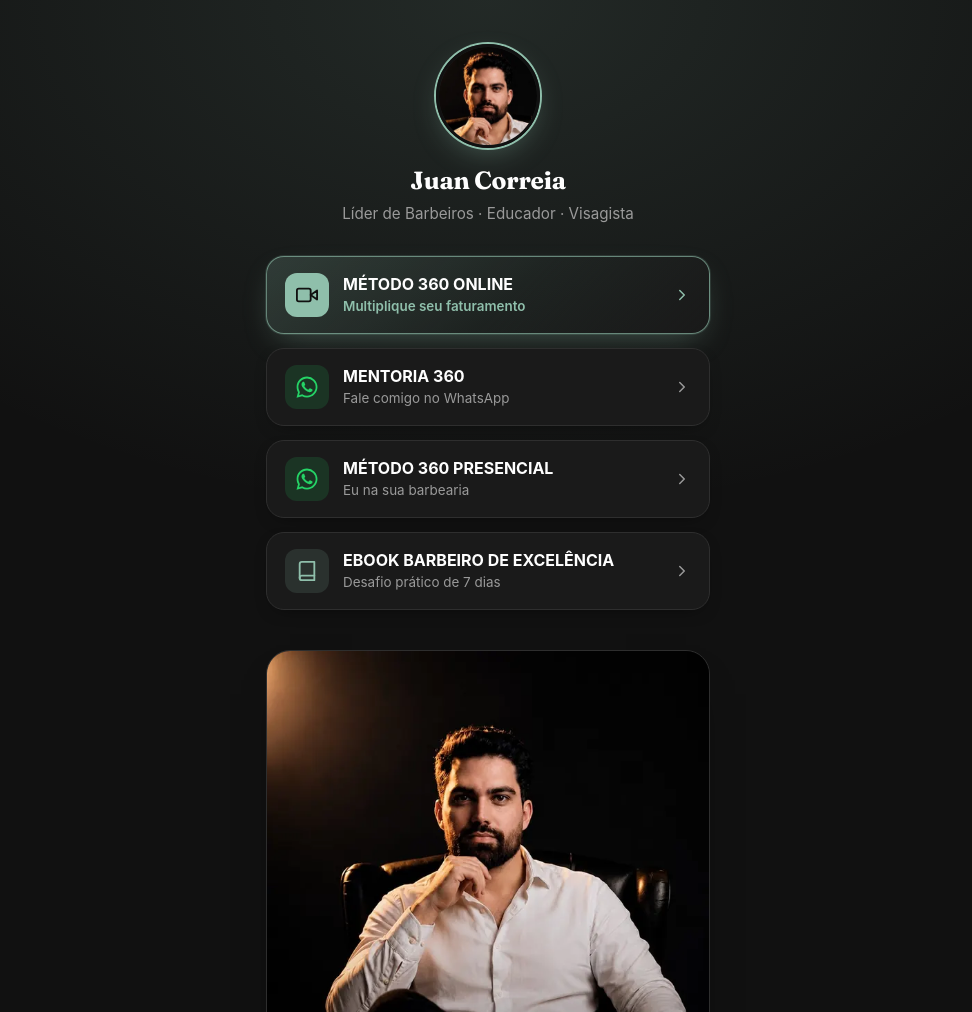
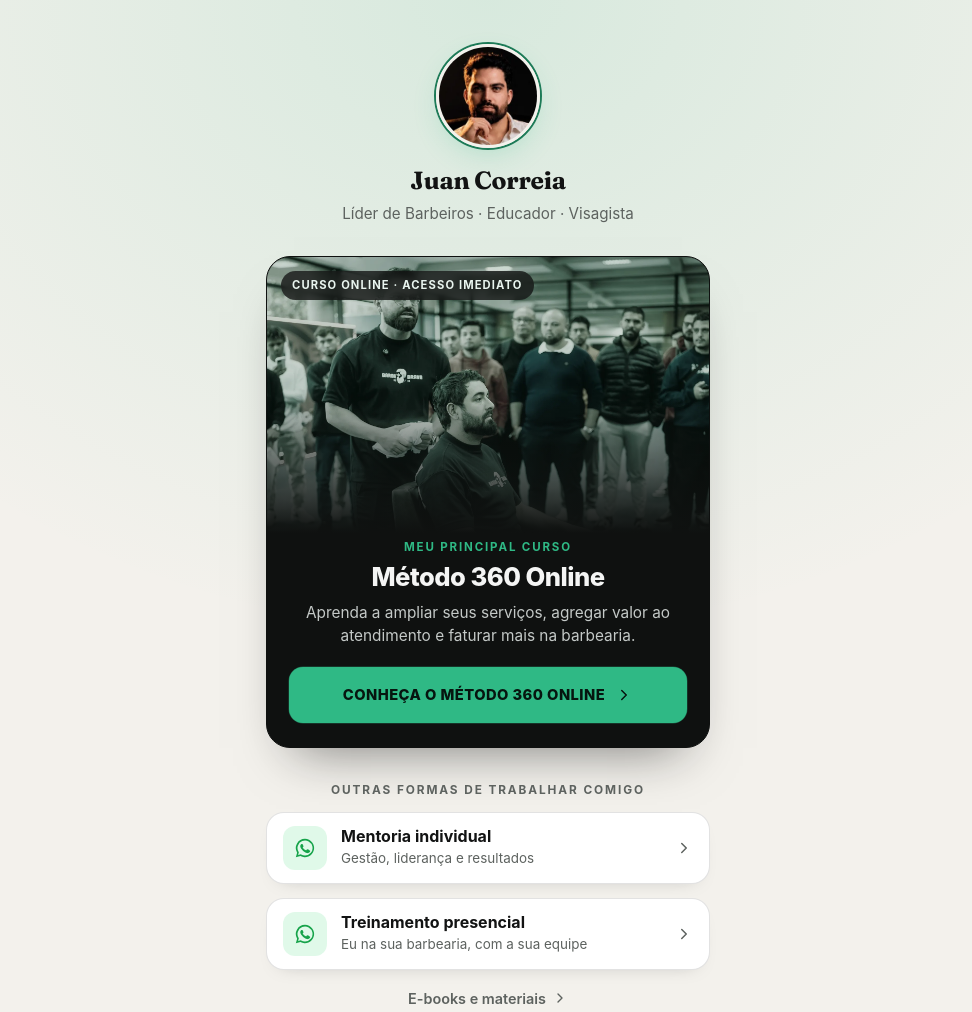
Before and after one commit to ojuancorreia/barbeiro-excelenci, a plain HTML site: page index.html in a window 1280 px wide. Shown: the top 1012 px of the page, without its empty margins (152-1124 px from the left). Drawn offline with Linux system fonts and the light colour scheme.

Commit message:
Home: fundo claro e Método 360 Online como botão principal
Co-Authored-By: Claude Opus 5.5 <noreply@anthropic.com>
Claude-Session: https://claude.ai/code/session_01WWcK8hP1MXFJMq2hsxwJ5a

```diff
--- a/index.html
+++ b/index.html
@@ -5,13 +5,14 @@
 <meta name="viewport" content="width=device-width, initial-scale=1, viewport-fit=cover">
 <title>Juan Correia — Links</title>
 <meta name="description" content="Mentoria 360, Método 360 Online, Método 360 Presencial e eBook Barbeiro de Excelência com Juan Correia.">
-<meta name="theme-color" content="#111111">
+<meta name="theme-color" content="#f3f1ec">
 <meta property="og:title" content="Juan Correia">
 <meta property="og:description" content="Atendimento, vendas e serviços para barbeiros.">
 <meta property="og:image" content="https://www.juancorreia.com.br/img/juan-og.jpg">
 <meta property="og:image:width" content="640">
 <meta property="og:image:height" content="800">
-<link rel="preload" as="image" href="/img/juan-avatar.webp" type="image/webp" fetchpriority="high">
+<link rel="preload" as="image" href="/img/juan-avatar.webp" type="image/webp">
+<link rel="preload" as="image" href="/img/juan-turma-hero.webp" type="image/webp" fetchpriority="high">
 <link rel="preload" as="font" href="/fonts/fraunces-700-nome.woff2" type="font/woff2" crossorigin>
 <style>
   /* Fraunces 700 recortada só com as letras de "Juan Correia" (3,5 KB, hospedada no site) */
@@ -21,15 +22,15 @@
     unicode-range:U+20,U+43,U+4A,U+61,U+65,U+69,U+6E-6F,U+72,U+75;
   }
   :root{
-    --bg:#111111;
-    --card:#1a1a1a;
-    --card-hover:#212121;
-    --accent:#8FBFAB;
-    --accent-soft:rgba(143,191,171,.14);
-    --accent-glow:rgba(143,191,171,.40);
-    --ink:#FEFEFE;
-    --muted:#9a9a9a;
-    --line:#2e2e2e;
+    --bg:#f3f1ec;
+    --card:#ffffff;
+    --card-hover:#fbfaf7;
+    --accent:#1d7a57;
+    --accent-soft:rgba(47,185,133,.14);
+    --accent-glow:rgba(47,185,133,.30);
+    --ink:#121313;
+    --muted:#5d625f;
+    --line:rgba(18,19,19,.12);
     --radius:18px;
   }
   *{box-sizing:border-box}
@@ -75,10 +76,10 @@
     background:var(--card);
     border:1px solid var(--line);
     border-radius:var(--radius);
-    box-shadow:0 6px 18px -10px rgba(0,0,0,.7);
+    box-shadow:0 6px 18px -14px rgba(18,19,19,.35);
     transition:transform .18s ease, background .18s ease, border-color .18s ease, box-shadow .18s ease;
   }
-  .link:hover{transform:translateY(-2px); background:var(--card-hover); border-color:#3d3d3d}
+  .link:hover{transform:translateY(-2px); background:var(--card-hover); border-color:rgba(18,19,19,.22)}
   .link:active{transform:scale(.985)}
   .link:focus-visible{outline:3px solid var(--accent); outline-offset:3px}
   .link .ico{
@@ -105,8 +106,30 @@
   .link.featured .arrow{color:var(--accent)}
 
   /* WhatsApp */
-  .link.whats .ico{background:rgba(37,211,102,.14); color:#25D366}
+  .link.whats .ico{background:rgba(37,211,102,.14); color:#16a34a}
 
+  /* ---------- destaque principal ---------- */
+  .hero-card{display:block;background:#0f1110;color:#f4f5f4;border:1px solid #0f1110;border-radius:24px;overflow:hidden;box-shadow:0 28px 50px -28px rgba(18,19,19,.55);transition:transform .2s ease,box-shadow .2s ease}
+  .hero-card:hover{transform:translateY(-3px);box-shadow:0 34px 60px -28px rgba(18,19,19,.65)}
+  .hero-card:focus-visible{outline:3px solid #2fb985;outline-offset:4px}
+  .hero-img{position:relative}
+  .hero-img img{width:100%;aspect-ratio:16/10;object-fit:cover;object-position:50% 10%}
+  .hero-img:after{content:"";position:absolute;inset:0;background:linear-gradient(180deg,rgba(15,17,16,0) 50%,#0f1110 100%)}
+  .badge{position:absolute;z-index:2;top:14px;left:14px;background:rgba(17,17,17,.75);backdrop-filter:blur(6px);-webkit-backdrop-filter:blur(6px);color:#e9f5ef;font-size:.7rem;font-weight:700;letter-spacing:.1em;text-transform:uppercase;padding:6px 11px;border-radius:999px}
+  .hero-body{padding:6px 22px 24px;text-align:center}
+  .kicker{display:block;font-size:.72rem;font-weight:700;letter-spacing:.16em;text-transform:uppercase;color:#2fb985;margin-bottom:6px}
+  .hero-body h2{font-size:1.6rem;font-weight:800;line-height:1.1;margin:0 0 10px;letter-spacing:-.02em}
+  .hero-body p{margin:0 0 20px;color:#c4c9c7;font-size:.96rem}
+  .hero-card .kicker{color:#2fb985}
+  .cta{display:flex;align-items:center;justify-content:center;gap:10px;background:#2fb985;color:#06150f;font-weight:800;font-size:clamp(.78rem,3.6vw,.92rem);letter-spacing:.03em;text-transform:uppercase;white-space:nowrap;padding:17px 14px;border-radius:14px;animation:pulse 2.6s ease-in-out infinite}
+  .cta .arrow{color:#06150f;width:18px;height:18px}
+  @keyframes pulse{0%,100%{box-shadow:0 0 0 0 rgba(47,185,133,.45)}50%{box-shadow:0 0 0 10px rgba(47,185,133,0)}}
+  .section-label{margin:34px 0 12px;text-align:center;font-size:.74rem;font-weight:700;letter-spacing:.16em;text-transform:uppercase;color:var(--muted)}
+  .links .link{min-height:66px;padding:13px 16px;background:var(--card);box-shadow:0 8px 20px -16px rgba(18,19,19,.35)}
+  .links .link:hover{background:var(--card-hover);border-color:rgba(18,19,19,.22)}
+  .minor{display:flex;align-items:center;justify-content:center;gap:6px;margin-top:18px;color:var(--muted);font-size:.9rem;font-weight:600}
+  .minor .arrow{width:16px;height:16px}
+  .minor:hover{color:var(--ink)}
   /* ---------- sobre ---------- */
   .about{
     margin-top:40px;
@@ -115,7 +138,7 @@
     border-radius:24px;
     overflow:hidden;
     text-align:center;
-    box-shadow:0 20px 40px -24px rgba(0,0,0,.8);
+    box-shadow:0 20px 40px -26px rgba(18,19,19,.35);
   }
   .about img{width:100%; aspect-ratio:4/5; object-fit:cover; object-position:center 25%}
   .about .body{padding:22px 22px 26px}
@@ -128,12 +151,12 @@
   .tags{display:flex; flex-wrap:wrap; justify-content:center; gap:6px; margin-top:16px}
   .tags span{
     font-size:.74rem; font-weight:600; color:var(--accent);
-    border:1px solid rgba(143,191,171,.45); border-radius:100px; padding:4px 11px;
+    border:1px solid rgba(29,122,87,.35); border-radius:100px; padding:4px 11px;
   }
 
-  footer{text-align:center; margin-top:34px; color:#666; font-size:.8rem}
+  footer{text-align:center; margin-top:34px; color:#7a7f7c; font-size:.8rem}
 
-  @media (prefers-reduced-motion:reduce){ *{transition:none!important} }
+  @media (prefers-reduced-motion:reduce){ *{transition:none!important} .cta{animation:none} }
 </style>
 </head>
 <body>
@@ -145,36 +168,37 @@
     <p>Líder de Barbeiros · Educador · Visagista</p>
   </header>
 
+  <a class="hero-card" href="/360pratico/" aria-label="Conheça o Método 360 Online">
+    <div class="hero-img">
+      <img src="/img/juan-turma-hero.webp" width="1717" height="1249" alt="Juan Correia conduzindo um treinamento para barbeiros" fetchpriority="high">
+      <span class="badge">Curso online · Acesso imediato</span>
+    </div>
+    <div class="hero-body">
+      <span class="kicker">Meu principal curso</span>
+      <h2>Método 360 Online</h2>
+      <p>Aprenda a ampliar seus serviços, agregar valor ao atendimento e faturar mais na barbearia.</p>
+      <span class="cta">Conheça o Método 360 Online <svg class="arrow" viewBox="0 0 24 24" fill="none" stroke="currentColor" stroke-width="2" stroke-linecap="round" stroke-linejoin="round" aria-hidden="true"><path d="M9 18l6-6-6-6"/></svg></span>
+    </div>
+  </a>
+
+  <p class="section-label">Outras formas de trabalhar comigo</p>
   <ul class="links">
     <li>
-      <a class="link featured" href="/360pratico/">
-        <span class="ico"><svg viewBox="0 0 24 24" fill="none" stroke="currentColor" stroke-width="2" stroke-linecap="round" stroke-linejoin="round" aria-hidden="true"><polygon points="23 7 16 12 23 17 23 7"/><rect x="1" y="5" width="15" height="14" rx="2"/></svg></span>
-        <span class="txt"><strong>MÉTODO 360 ONLINE</strong><small>Multiplique seu faturamento</small></span>
+      <a class="link whats" href="https://wa.me/5541991860404?text=Ol%C3%A1%20Juan%21%20Vim%20pelo%20Instagram%20e%20tenho%20interesse%20na%20Mentoria%20360.%20Quero%20saber%20como%20funciona%20e%20como%20fa%C3%A7o%20para%20entrar.">
+        <span class="ico"><svg viewBox="0 0 24 24" fill="currentColor" aria-hidden="true"><path d="M12 2a10 10 0 0 0-8.6 15.1L2 22l5-1.3A10 10 0 1 0 12 2zm0 18.2a8.2 8.2 0 0 1-4.2-1.2l-.3-.2-3 .8.8-2.9-.2-.3A8.2 8.2 0 1 1 12 20.2zm4.5-6.1c-.2-.1-1.5-.7-1.7-.8-.2-.1-.4-.1-.6.1l-.8 1c-.1.2-.3.2-.5.1a6.7 6.7 0 0 1-3.3-2.9c-.2-.4.2-.4.7-1.3.1-.2 0-.3 0-.4l-.8-1.8c-.2-.5-.4-.4-.6-.4h-.5a1 1 0 0 0-.7.3 3 3 0 0 0-.9 2.2 5.2 5.2 0 0 0 1.1 2.7 11.8 11.8 0 0 0 4.5 4c1.7.7 2.3.8 3.2.6a2.7 2.7 0 0 0 1.8-1.3 2.2 2.2 0 0 0 .2-1.3c-.1-.1-.3-.2-.5-.3z"/></svg></span>
+        <span class="txt"><strong>Mentoria individual</strong><small>Gestão, liderança e resultados</small></span>
         <svg class="arrow" viewBox="0 0 24 24" fill="none" stroke="currentColor" stroke-width="2" stroke-linecap="round" stroke-linejoin="round" aria-hidden="true"><path d="M9 18l6-6-6-6"/></svg>
       </a>
     </li>
     <li>
-      <a class="link whats" href="https://wa.me/5541991860404?text=Ol%C3%A1%20Juan%21%20Vim%20pelo%20Instagram%20e%20tenho%20interesse%20na%20Mentoria%20360.%20Quero%20saber%20como%20funciona%20e%20como%20fa%C3%A7o%20para%20entrar." target="_blank" rel="noopener">
-        <span class="ico"><svg viewBox="0 0 24 24" fill="currentColor" aria-hidden="true"><path d="M17.47 14.38c-.3-.15-1.76-.87-2.03-.97-.27-.1-.47-.15-.67.15-.2.3-.77.97-.94 1.17-.17.2-.35.22-.64.07-.3-.15-1.26-.46-2.4-1.48-.89-.79-1.49-1.77-1.66-2.07-.17-.3-.02-.46.13-.61.13-.13.3-.35.45-.52.15-.17.2-.3.3-.5.1-.2.05-.37-.02-.52-.08-.15-.67-1.62-.92-2.22-.24-.58-.49-.5-.67-.51h-.57c-.2 0-.52.07-.79.37-.27.3-1.04 1.02-1.04 2.48s1.07 2.88 1.21 3.08c.15.2 2.1 3.2 5.08 4.49.71.31 1.26.49 1.69.63.71.23 1.36.2 1.87.12.57-.09 1.76-.72 2.01-1.41.25-.69.25-1.29.17-1.41-.07-.12-.27-.2-.57-.35zM12.05 21.5h-.01a9.44 9.44 0 0 1-4.81-1.32l-.35-.21-3.57.94.95-3.48-.23-.36a9.43 9.43 0 0 1-1.45-5.03c0-5.2 4.24-9.44 9.46-9.44a9.4 9.4 0 0 1 6.68 2.77 9.38 9.38 0 0 1 2.77 6.68c0 5.21-4.24 9.45-9.44 9.45zm8.04-17.49A11.3 11.3 0 0 0 12.05.68C5.78.68.68 5.78.68 12.04c0 2 .52 3.96 1.52 5.68L.58 23.62l6.04-1.58a11.33 11.33 0 0 0 5.42 1.38h.01c6.26 0 11.36-5.1 11.36-11.36 0-3.04-1.18-5.89-3.32-8.04z"/></svg></span>
-        <span class="txt"><strong>MENTORIA 360</strong><small>Fale comigo no WhatsApp</small></span>
-        <svg class="arrow" viewBox="0 0 24 24" fill="none" stroke="currentColor" stroke-width="2" stroke-linecap="round" stroke-linejoin="round" aria-hidden="true"><path d="M9 18l6-6-6-6"/></svg>
-      </a>
-    </li>
-    <li>
-      <a class="link whats" href="https://wa.me/5541991860404?text=Ol%C3%A1%20Juan%21%20Vim%20pelo%20Instagram%20e%20quero%20saber%20sobre%20o%20M%C3%A9todo%20360%20presencial%20na%20minha%20barbearia." target="_blank" rel="noopener">
-        <span class="ico"><svg viewBox="0 0 24 24" fill="currentColor" aria-hidden="true"><path d="M17.47 14.38c-.3-.15-1.76-.87-2.03-.97-.27-.1-.47-.15-.67.15-.2.3-.77.97-.94 1.17-.17.2-.35.22-.64.07-.3-.15-1.26-.46-2.4-1.48-.89-.79-1.49-1.77-1.66-2.07-.17-.3-.02-.46.13-.61.13-.13.3-.35.45-.52.15-.17.2-.3.3-.5.1-.2.05-.37-.02-.52-.08-.15-.67-1.62-.92-2.22-.24-.58-.49-.5-.67-.51h-.57c-.2 0-.52.07-.79.37-.27.3-1.04 1.02-1.04 2.48s1.07 2.88 1.21 3.08c.15.2 2.1 3.2 5.08 4.49.71.31 1.26.49 1.69.63.71.23 1.36.2 1.87.12.57-.09 1.76-.72 2.01-1.41.25-.69.25-1.29.17-1.41-.07-.12-.27-.2-.57-.35zM12.05 21.5h-.01a9.44 9.44 0 0 1-4.81-1.32l-.35-.21-3.57.94.95-3.48-.23-.36a9.43 9.43 0 0 1-1.45-5.03c0-5.2 4.24-9.44 9.46-9.44a9.4 9.4 0 0 1 6.68 2.77 9.38 9.38 0 0 1 2.77 6.68c0 5.21-4.24 9.45-9.44 9.45zm8.04-17.49A11.3 11.3 0 0 0 12.05.68C5.78.68.68 5.78.68 12.04c0 2 .52 3.96 1.52 5.68L.58 23.62l6.04-1.58a11.33 11.33 0 0 0 5.42 1.38h.01c6.26 0 11.36-5.1 11.36-11.36 0-3.04-1.18-5.89-3.32-8.04z"/></svg></span>
-        <span class="txt"><strong>MÉTODO 360 PRESENCIAL</strong><small>Eu na sua barbearia</small></span>
-        <svg class="arrow" viewBox="0 0 24 24" fill="none" stroke="currentColor" stroke-width="2" stroke-linecap="round" stroke-linejoin="round" aria-hidden="true"><path d="M9 18l6-6-6-6"/></svg>
-      </a>
-    </li>
-    <li>
-      <a class="link" href="/ebook/">
-        <span class="ico"><svg viewBox="0 0 24 24" fill="none" stroke="currentColor" stroke-width="2" stroke-linecap="round" stroke-linejoin="round" aria-hidden="true"><path d="M4 19.5A2.5 2.5 0 0 1 6.5 17H20"/><path d="M6.5 2H20v20H6.5A2.5 2.5 0 0 1 4 19.5v-15A2.5 2.5 0 0 1 6.5 2z"/></svg></span>
-        <span class="txt"><strong>EBOOK BARBEIRO DE EXCELÊNCIA</strong><small>Desafio prático de 7 dias</small></span>
+      <a class="link whats" href="https://wa.me/5541991860404?text=Ol%C3%A1%20Juan%21%20Vim%20pelo%20Instagram%20e%20quero%20saber%20sobre%20o%20M%C3%A9todo%20360%20presencial%20na%20minha%20barbearia.">
+        <span class="ico"><svg viewBox="0 0 24 24" fill="currentColor" aria-hidden="true"><path d="M12 2a10 10 0 0 0-8.6 15.1L2 22l5-1.3A10 10 0 1 0 12 2zm0 18.2a8.2 8.2 0 0 1-4.2-1.2l-.3-.2-3 .8.8-2.9-.2-.3A8.2 8.2 0 1 1 12 20.2zm4.5-6.1c-.2-.1-1.5-.7-1.7-.8-.2-.1-.4-.1-.6.1l-.8 1c-.1.2-.3.2-.5.1a6.7 6.7 0 0 1-3.3-2.9c-.2-.4.2-.4.7-1.3.1-.2 0-.3 0-.4l-.8-1.8c-.2-.5-.4-.4-.6-.4h-.5a1 1 0 0 0-.7.3 3 3 0 0 0-.9 2.2 5.2 5.2 0 0 0 1.1 2.7 11.8 11.8 0 0 0 4.5 4c1.7.7 2.3.8 3.2.6a2.7 2.7 0 0 0 1.8-1.3 2.2 2.2 0 0 0 .2-1.3c-.1-.1-.3-.2-.5-.3z"/></svg></span>
+        <span class="txt"><strong>Treinamento presencial</strong><small>Eu na sua barbearia, com a sua equipe</small></span>
         <svg class="arrow" viewBox="0 0 24 24" fill="none" stroke="currentColor" stroke-width="2" stroke-linecap="round" stroke-linejoin="round" aria-hidden="true"><path d="M9 18l6-6-6-6"/></svg>
       </a>
     </li>
   </ul>
+  <a class="minor" href="/ebook/">E-books e materiais <svg class="arrow" viewBox="0 0 24 24" fill="none" stroke="currentColor" stroke-width="2" stroke-linecap="round" stroke-linejoin="round" aria-hidden="true"><path d="M9 18l6-6-6-6"/></svg></a>
 
   <section class="about" aria-labelledby="sobre">
     <img src="/img/juan.webp" width="640" height="800" alt="Juan Correia sentado em uma poltrona de couro, de camisa branca" loading="lazy" decoding="async">
```
